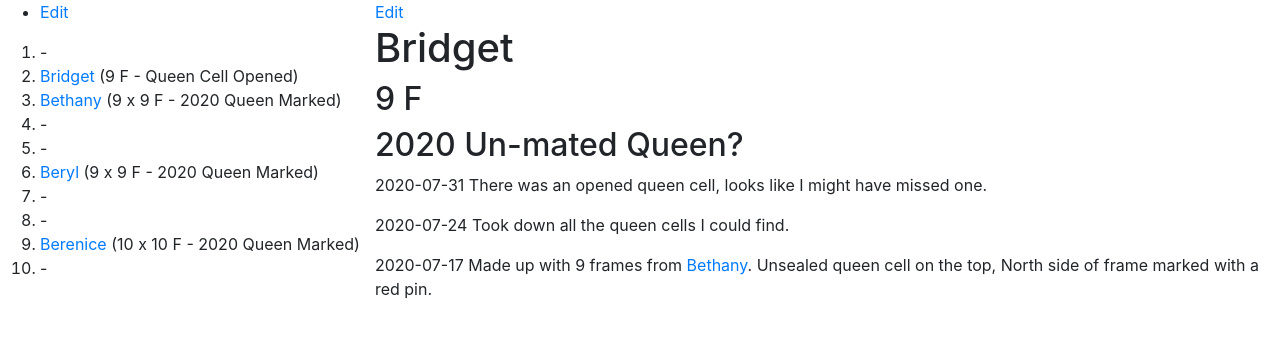
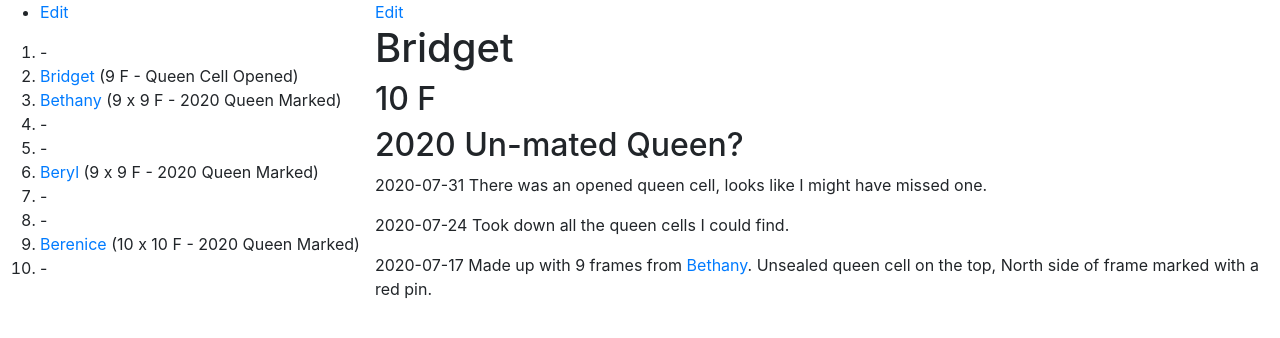
Before and after one commit to joejcollins/rhapsody-angel, a Jekyll site: the page built from queens/2020-bridget.md, in a window 1280 px wide. Shown: the top 338 px of the page. Built offline with Jekyll 4.4.1, drawn with Linux system fonts in a browser that asks for light colours; our own code applies the rules of GitHub Pages for plain Markdown files.

Commit message:
Update 2020-bridget.md

```diff
--- a/queens/2020-bridget.md
+++ b/queens/2020-bridget.md
@@ -1,5 +1,5 @@
 # Bridget
-## 9 F
+## 10 F
 ## 2020 Un-mated Queen?
 
 2020-07-31 There was an opened queen cell, looks like I might have missed one.
```
